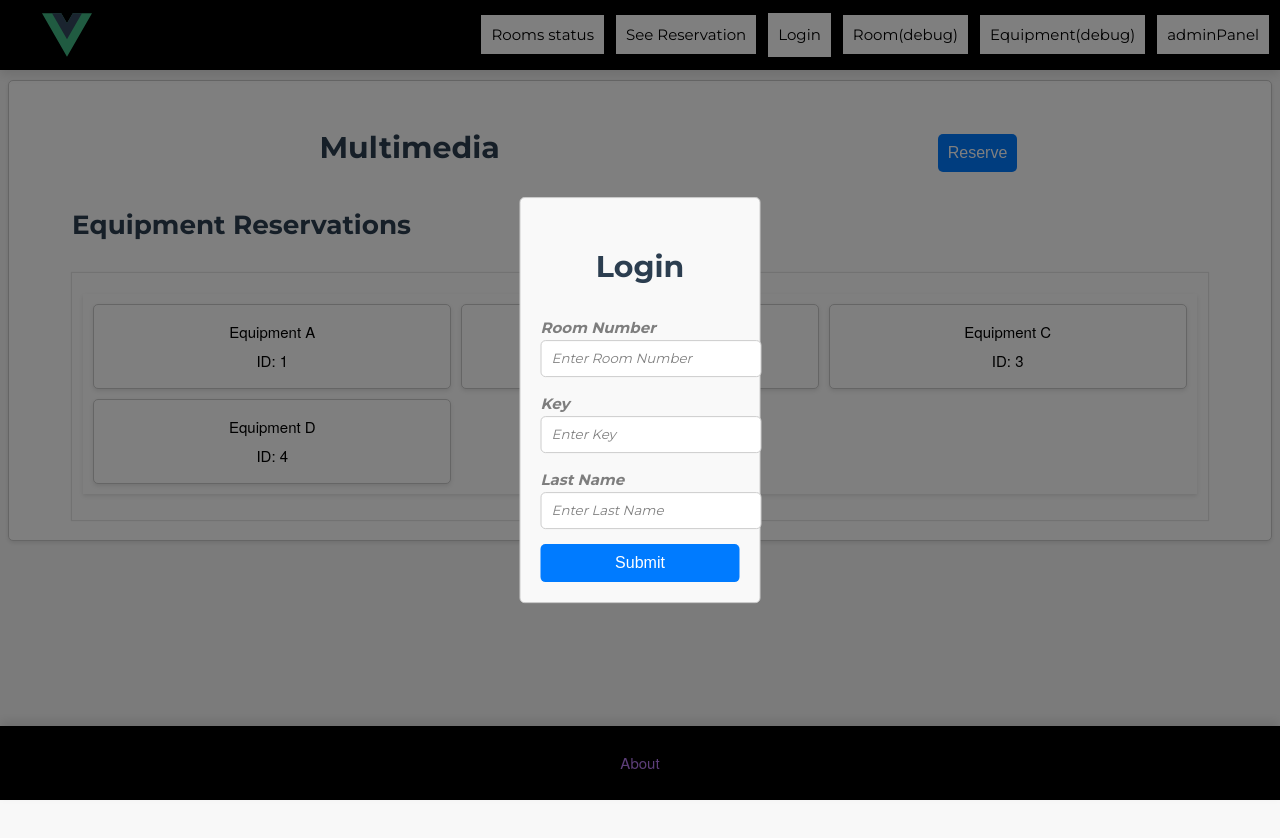
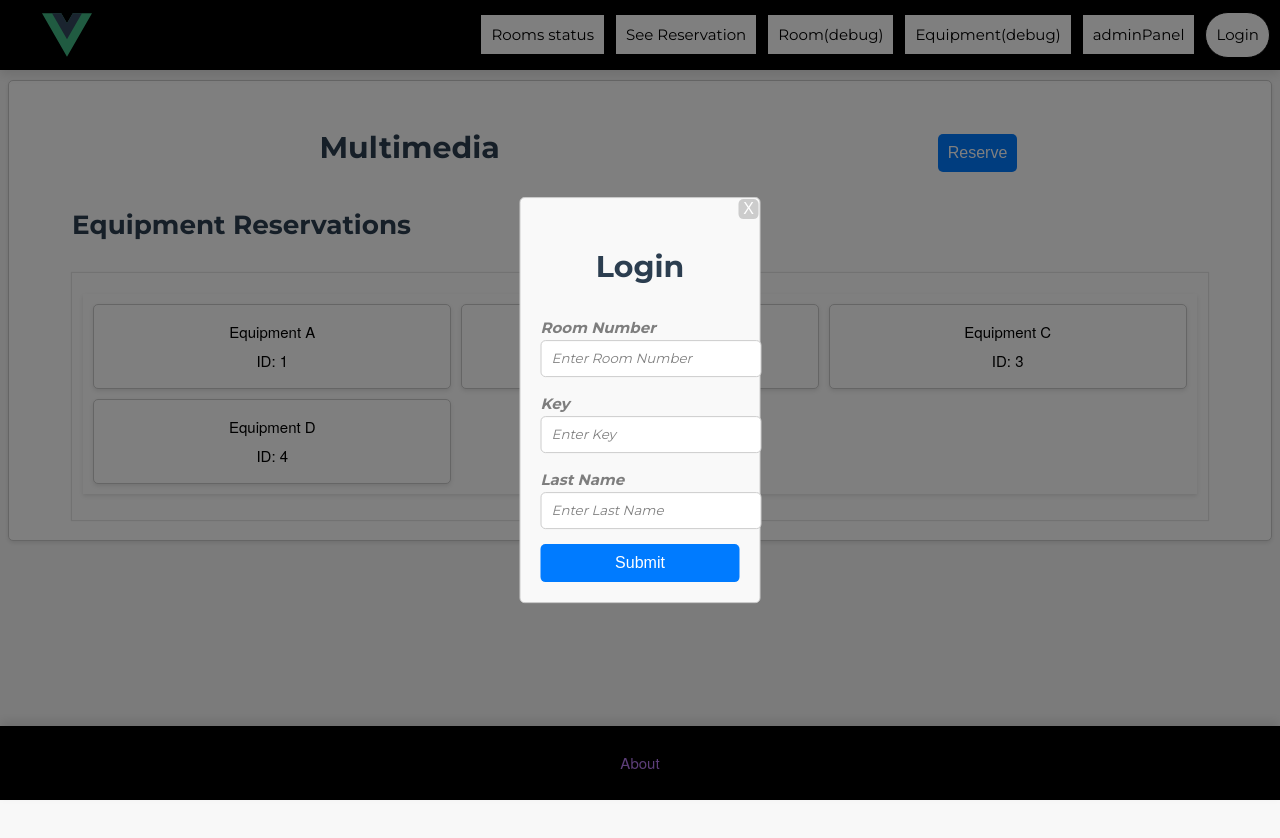
Before and after one commit to LucasKoc/MOD8-2223-GRA-KOCOGLU-SOLAN-SUN, a Vue app in the folder vue-project/: page /equipments/5 in a window 1280 px wide. Both pictures are taken after a click on the element "Login". Shown: the top 838 px of the page. Built offline with nearby package versions, Linux system fonts and the light colour scheme; a web font is replaced by a local one.

Commit message:
Changing login presentation Adding close button to modal

```diff
--- a/vue-project/src/App.vue
+++ b/vue-project/src/App.vue
@@ -25,9 +25,6 @@
           <RouterLink class="redirect" to="/reservation">See Reservation</RouterLink>
         </li>
         <li>
-          <div class="redirect" @click="isUserModalOpen=true">Login</div>
-        </li>
-        <li>
           <RouterLink class="redirect" to="/rooms/5">Room(debug)</RouterLink>
         </li>
         <li>
@@ -35,6 +32,9 @@
         </li>
         <li>
           <RouterLink class="redirect" to="/panel">adminPanel</RouterLink>
+        </li>
+        <li>
+          <div class="redirect login" @click="isUserModalOpen=true">Login</div>
         </li>
       </ul>
 
@@ -120,6 +120,10 @@ nav {
   color: red;
   background-color: black;
 }
+
+.login {
+  border-radius: 100px;
+}
 </style>
 
 <style scoped>
--- a/vue-project/src/components/EquipRes.vue
+++ b/vue-project/src/components/EquipRes.vue
@@ -25,6 +25,7 @@
 
 <template>
     <div class="equipment-reservation">
+        <button class="close" @click="emits('sendData')">X</button>
         <h2>Equipment Reservation</h2>
         <form @submit.prevent="submitForm">
             <div class="form-group">
@@ -108,4 +109,20 @@
     button:hover {
         background-color: #0056b3;
     }
+
+    .close {
+        width: 20px;
+        height: 20px;
+        position: absolute;
+        top: 1px;
+        right: 1px;
+        padding: 0;
+        background-color: #ccc;
+        border: none;
+        border-radius: 5px;
+        cursor: pointer;
+      }
+      .close:hover {
+        background-color: red;
+      }
 </style>
--- a/vue-project/src/components/Login.vue
+++ b/vue-project/src/components/Login.vue
@@ -14,7 +14,9 @@
 </script>
 
 <template>
+
   <div class="login-form">
+    <button class="close" @click="emit('exit')">X</button>
       <h2>Login</h2>
       <form @submit.prevent="submitForm">
           <div class="form-group">
@@ -97,4 +99,20 @@
   button:hover {
     background-color: #0056b3;
   }
+
+  .close {
+    width: 20px;
+    height: 20px;
+    position: absolute;
+    top: 1px;
+    right: 1px;
+    padding: 0;
+    background-color: #ccc;
+    border: none;
+    border-radius: 5px;
+    cursor: pointer;
+  }
+  .close:hover {
+    background-color: red;
+  }
   </style>
--- a/vue-project/src/components/RoomRes.vue
+++ b/vue-project/src/components/RoomRes.vue
@@ -15,6 +15,7 @@
 
 <template>
     <div class="reservation-form">
+        <button class="close" @click="emits('sendData')">X</button>
         <h2>Reservation</h2>
         <form @submit.prevent="submitForm">
             <div class="form-group">
@@ -87,4 +88,20 @@ font-size: 16px;
 button:hover {
 background-color: #0056b3;
 }
+
+.close {
+    width: 20px;
+    height: 20px;
+    position: absolute;
+    top: 1px;
+    right: 1px;
+    padding: 0;
+    background-color: #ccc;
+    border: none;
+    border-radius: 5px;
+    cursor: pointer;
+  }
+  .close:hover {
+    background-color: red;
+  }
 </style>
--- a/vue-project/src/components/UserManage.vue
+++ b/vue-project/src/components/UserManage.vue
@@ -22,6 +22,7 @@
 
 <template>
     <div class="user-container">
+        <button class="close" @click="emits('getInfo')">X</button>
         <div class="user-panel">
             <div class="user-details">
                 <h2>User Details</h2>
@@ -122,4 +123,20 @@
     button:hover {
         background-color: #0056b3;
     }
+
+    .close {
+        width: 20px;
+        height: 20px;
+        position: absolute;
+        top: 1px;
+        left: 1px;
+        padding: 0;
+        background-color: #ccc;
+        border: none;
+        border-radius: 5px;
+        cursor: pointer;
+      }
+      .close:hover {
+        background-color: red;
+      }
 </style>
```
Lines whose indentation alone changed are shown as unchanged.
